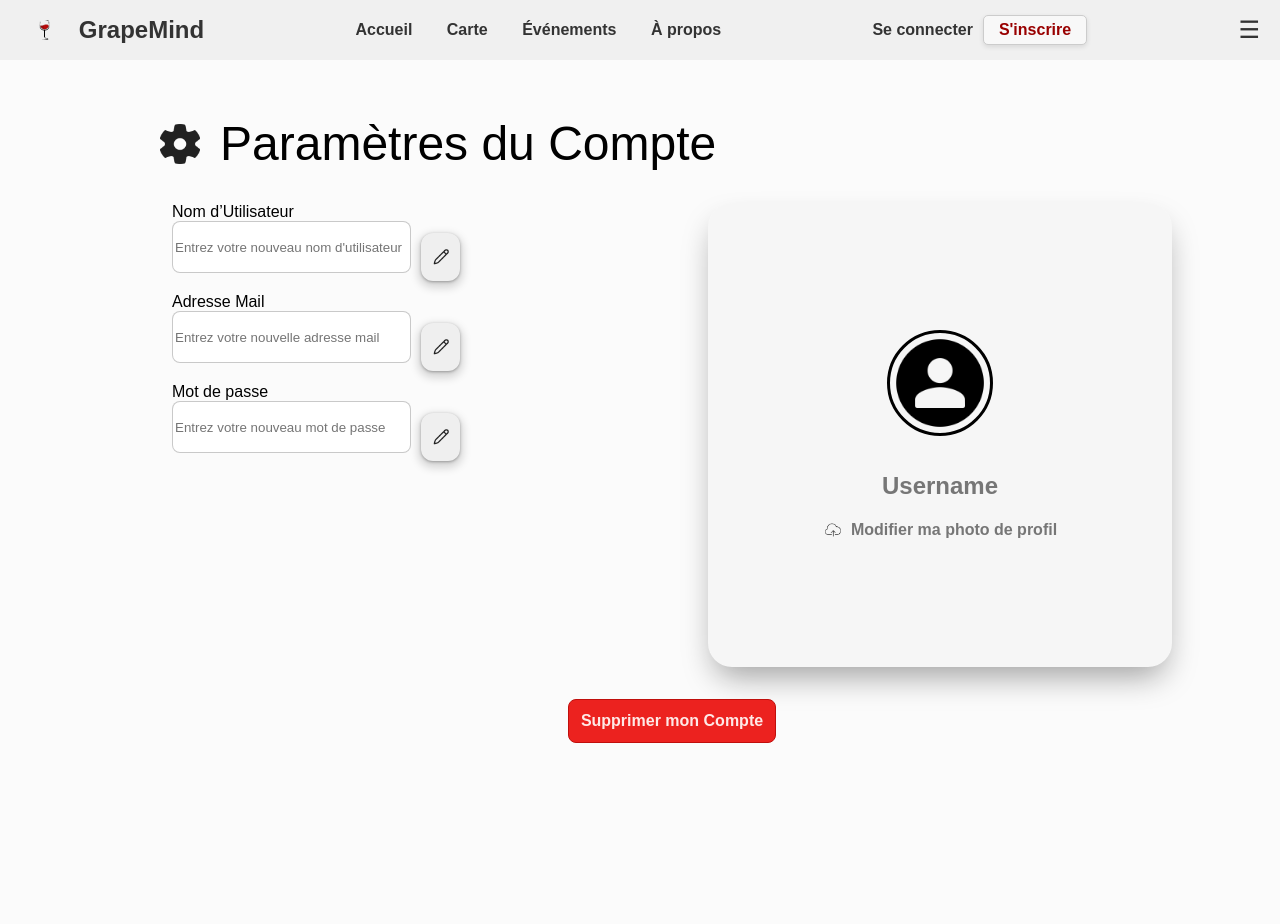
After one commit to Aximme/GrapeMind, a PHP site: page /components/user/user-settings.php in a window 1280 px wide; the page is wider, and only the part inside the window is pictured. The commit adds this page. Run offline with PHP 8.4, Linux system fonts and the light colour scheme.

Commit message:
Footer component + User settings page (v1)
- setting up footer, but not can be include on the page for the moment

- first version of the user-settings page.

```diff
--- a/components/header.php
+++ b/components/header.php
@@ -30,9 +30,9 @@
         <span id="menu-toggle">&#9776;</span>
     </div>
     <div id="dropdown-menu" class="dropdown-menu">
-        <a href="#">MON PROFIL</a>
-        <a href="#">STATISTIQUES</a>
-        <a href="#">PARAMÈTRES DU COMPTE</a>
+        <a href="#">👤 Mon Profil</a>
+        <a href="#">📊 Statistiques</a>
+        <a href="/GrapeMind/components/user/user-settings.php">⚙️ Paramètres Du Compte</a>
     </div>
     <script src="js/menu_header.js"></script>
 </header>
--- /dev/null
+++ b/components/user/user-settings.php
@@ -0,0 +1,85 @@
+<?php
+include __DIR__ . '/../header.php';
+?>
+
+<!DOCTYPE html>
+<html>
+<head>
+    <meta charset="utf-8">
+    <meta name="viewport" content="initial-scale=1, width=device-width">
+    <link rel="stylesheet" href="/GrapeMind/css/user/user-settings.css" />
+    <script>
+        function confirmDeletion() {
+            if (confirm("Êtes-vous sûr de vouloir supprimer votre compte ? Cette action est irréversible.")) {
+//TODO : ajouter ici les fonctions php, ou faire en js pour supprimer le compte.
+            alert("Compte supprimé avec succès.");
+            }
+        }
+    </script>
+</head>
+<body>
+
+<div class="parametres">
+    <div class="header-container">
+        <img class="settings-icon" alt="" src="../../assets/images/settings.png">
+        <div class="page-title">Paramètres du Compte</div>
+    </div>
+
+    <div class="form-container">
+        <div class="form-fields">
+            <div class="fields-wrapper">
+                <div class="user-section">
+                    <div class="label-wrapper">
+                        <label class="label" for="username">Nom d’Utilisateur</label>
+                    </div>
+                    <div class="input-wrapper">
+                        <input type="text" id="username" class="text-field" placeholder="Entrez votre nouveau nom d'utilisateur">
+                        <div class="button-component">
+                            <img class="icon" alt="edit-icon" src="../../assets/images/edit.png">
+                        </div>
+                    </div>
+                </div>
+
+                <div class="user-section">
+                    <div class="label-wrapper">
+                        <label class="label" for="email">Adresse Mail</label>
+                    </div>
+                    <div class="input-wrapper">
+                        <input type="email" id="email" class="text-field" placeholder="Entrez votre nouvelle adresse mail">
+                        <div class="button-component">
+                            <img class="icon" alt="edit-icon" src="../../assets/images/edit.png">
+                        </div>
+                    </div>
+                </div>
+
+                <div class="user-section">
+                    <div class="label-wrapper">
+                        <label class="label" for="password">Mot de passe</label>
+                    </div>
+                    <div class="input-wrapper">
+                        <input type="password" id="password" class="text-field" placeholder="Entrez votre nouveau mot de passe">
+                        <div class="button-component">
+                            <img class="icon" alt="edit-icon" src="../../assets/images/edit.png">
+                        </div>
+                    </div>
+                </div>
+            </div>
+        </div>
+
+        <div class="d-avatars-26-parent">
+            <img class="d-avatars-26" alt="default-profile-picture" src="../../assets/images/default-pp.png">
+            <h2>Username</h2>
+            <div class="label3">
+                <img class="upload-icon" alt="upload-icon" src="../../assets/images/upload.png">
+                Modifier ma photo de profil
+            </div>
+        </div>
+    </div>
+
+    <div class="delete-account" onclick="confirmDeletion()">
+        Supprimer mon Compte
+    </div>
+</div>
+
+</body>
+</html>
--- /dev/null
+++ b/css/user/user-settings.css
@@ -0,0 +1,163 @@
+.parametres {
+    display: flex;
+    flex-direction: column;
+    align-items: center;
+    width: 100%;
+    height: 100vh;
+    background-color: #fbfbfb;
+    color: #000;
+    overflow: auto;
+    padding: 2rem;
+}
+
+.header-container {
+    display: flex;
+    align-items: center;
+    gap: 10px;
+    padding-top: 1.5rem;
+    width: 80%;
+}
+
+.page-title {
+    font-size: 48px;
+    margin: 0;
+}
+
+.form-container {
+    display: flex;
+    gap: 200px;
+    width: 80%;
+    max-width: 1000px;
+    margin-top: 2rem;
+    justify-content: space-between;
+}
+
+.form-fields {
+    flex: 1;
+}
+
+.input-wrapper {
+    display: flex;
+    align-items: center;
+    gap: 10px;
+}
+
+.text-field {
+    border-radius: 8px;
+    border: 1px solid rgba(102, 102, 102, 0.35);
+    height: 48px;
+    width: 100%;
+    margin-bottom: 20px;
+}
+
+
+.button-component {
+    box-shadow: 0px 4px 8px 3px rgba(0, 0, 0, 0.15), 0px 1px 3px rgba(0, 0, 0, 0.3);
+    border-radius: 12px;
+    background-color: #efefef;
+    display: flex;
+    align-items: center;
+    justify-content: center;
+    width: 48px;
+    height: 48px;
+    cursor: pointer;
+    transition: box-shadow 0.3s ease, background-color 0.3s ease;
+}
+
+.button-component:active {
+    background-color: #f0f0f0;
+}
+
+.button-component:hover {
+    box-shadow: 0px 4px 12px rgba(0, 0, 0, 0.3);
+}
+
+.button-component:active {
+    box-shadow: 0px 2px 6px rgba(0, 0, 0, 0.2);
+}
+
+.d-avatars-26-parent {
+    display: flex;
+    flex-direction: column;
+    align-items: center;
+    justify-content: center;
+    box-shadow: 0px 16px 32px -8px rgba(12, 12, 13, 0.4);
+    border-radius: 24px;
+    background-color: rgba(17, 17, 17, 0.02);
+    padding: 2rem;
+    color: #767676;
+    text-align: center;
+    width: 400px;
+    height: 400px;
+    margin-left: 3rem;
+}
+
+.d-avatars-26 {
+    width: 120px;
+    height: 120px;
+    object-fit: cover;
+    border-radius: 50%;
+    border: 3px solid #000;
+    margin-bottom: 1rem;
+}
+
+.label3 {
+    display: flex;
+    align-items: center;
+    cursor: pointer;
+    font-weight: bold;
+}
+
+.label3:hover {
+    text-decoration: underline;
+}
+
+.settings-icon {
+    width: 40px;
+    height: 40px;
+    margin-right: 10px;
+}
+
+.d-avatars-26 {
+    width: 100px;
+    height: 100px;
+    object-fit: cover;
+    border-radius: 50%;
+    border: 3px solid #000;
+    margin-bottom: 1rem;
+}
+
+.upload-icon {
+    width: 20px;
+    height: 20px;
+    margin-right: 0.5rem;
+}
+
+.icon {
+    width: 20px;
+    height: 20px;
+}
+
+
+.delete-account {
+    border-radius: 8px;
+    background-color: #ec221f;
+    border: 1px solid #c00f0c;
+    padding: 12px;
+    color: #fee9e7;
+    text-align: center;
+    cursor: pointer;
+    margin-top: 2rem;
+    font-weight: bold;
+    transition: background-color 0.3s ease, transform 0.1s ease;
+}
+
+.delete-account:hover {
+    background-color: #9c0b09;
+    transform: scale(1.05);
+}
+
+.delete-account:active {
+    background-color: #c00f0c;
+    transform: scale(0.95);
+}
--- a/index.php
+++ b/index.php
@@ -1,7 +1,7 @@
 <?php
-
 include 'components/header.php';
 ?>
+
 <!DOCTYPE html>
 <html lang="fr">
 <head>
```
Also changed, not shown: components/footer.php (+104 -6 lines), assets/images/default-pp.png (added), assets/images/edit.png (added), assets/images/settings.png (added), assets/images/upload.png (added).
